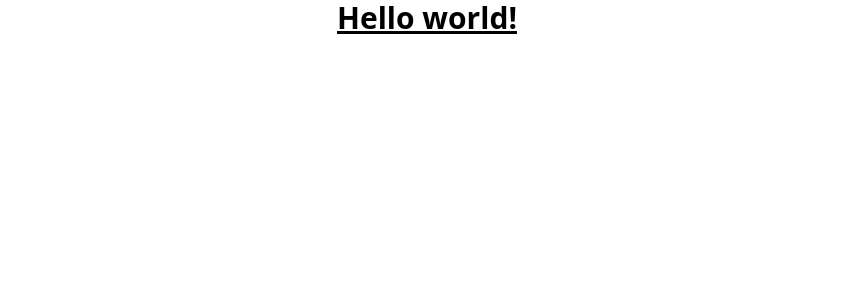
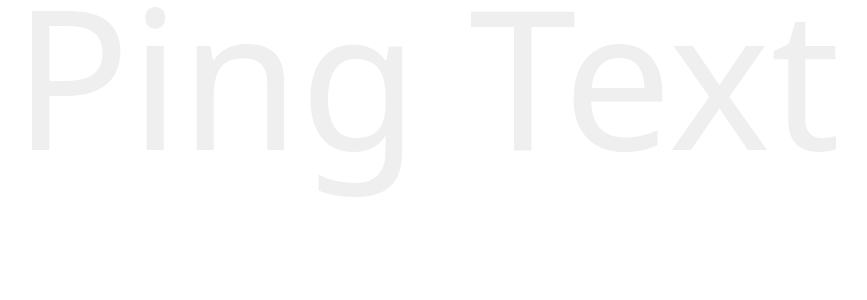
Before and after one commit to ilkerdurmaz/vue-racing, a Vue app: page / in a window 1280 px wide. Shown: the top 300 px of the page, without its empty margins (213-1080 px from the left). Built offline with nearby package versions, Linux system fonts and the light colour scheme.

Commit message:
change size prop type
size prop type changed to Number from String

```diff
--- a/src/App.vue
+++ b/src/App.vue
@@ -1,10 +1,11 @@
 <script setup>
-console.log("deneme");
-console.log;
+import PingText from "./assets/components/PingText.vue";
 </script>
 
 <template>
-  <h1 class="text-3xl font-bold underline">Hello world!</h1>
+  <div>
+    <PingText :size="100"></PingText>
+  </div>
 </template>
 
 <style scoped></style>
--- /dev/null
+++ b/src/assets/components/Image.vue
@@ -0,0 +1,17 @@
+<script setup>
+const props = {
+  imgSrc: {
+    type: String,
+    default: "https://dummyimage.com/240/000000/fff",
+  },
+  size: {
+    type: Number,
+    default: 240,
+  },
+};
+</script>
+<template>
+  <div></div>
+</template>
+
+<style lang="scss" scoped></style>
--- a/src/assets/components/PingText.vue
+++ b/src/assets/components/PingText.vue
@@ -5,8 +5,8 @@ const props = defineProps({
     default: "Ping Text",
   },
   size: {
-    type: String,
-    default: "100",
+    type: Number,
+    default: 100,
   },
   color: {
     type: String,
```
